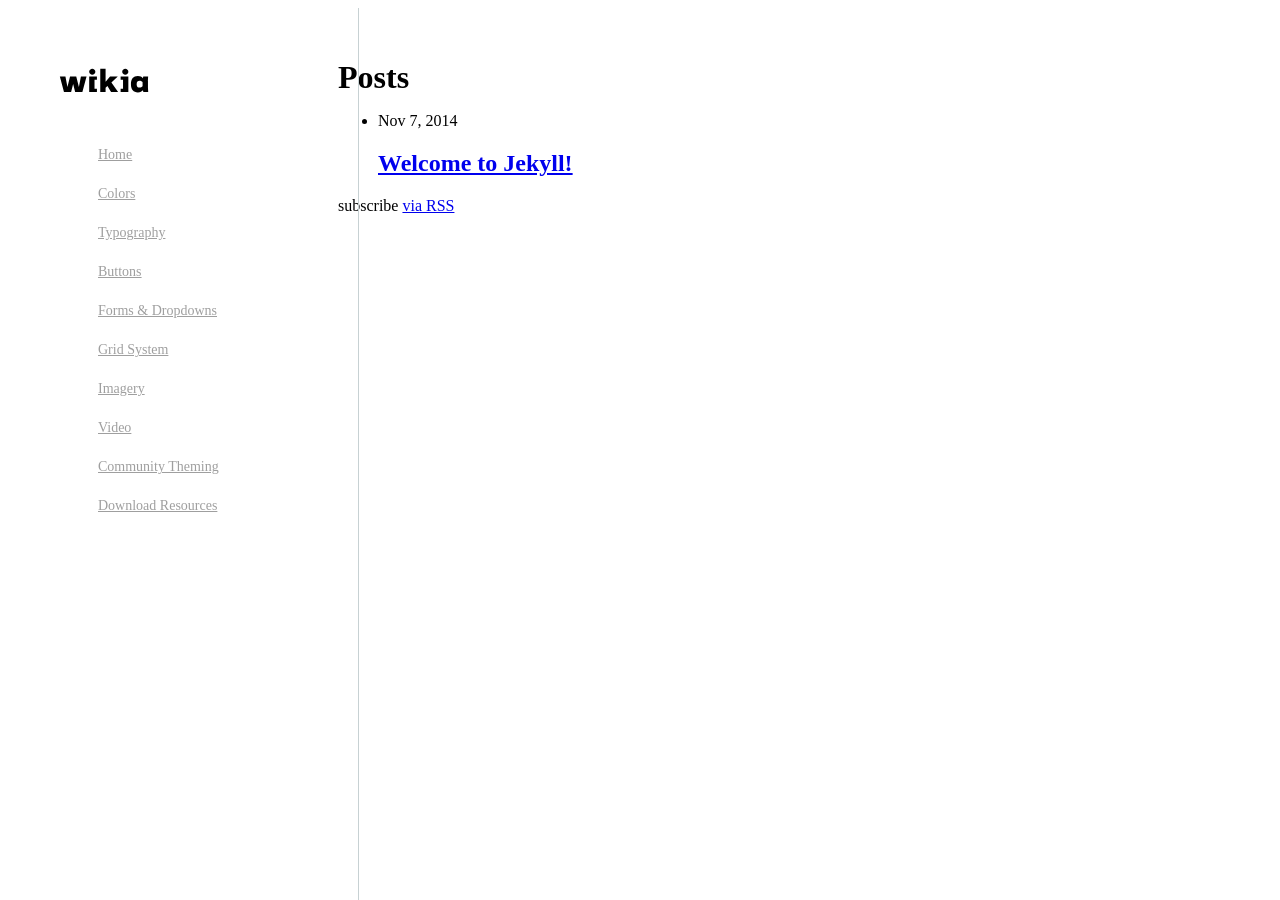
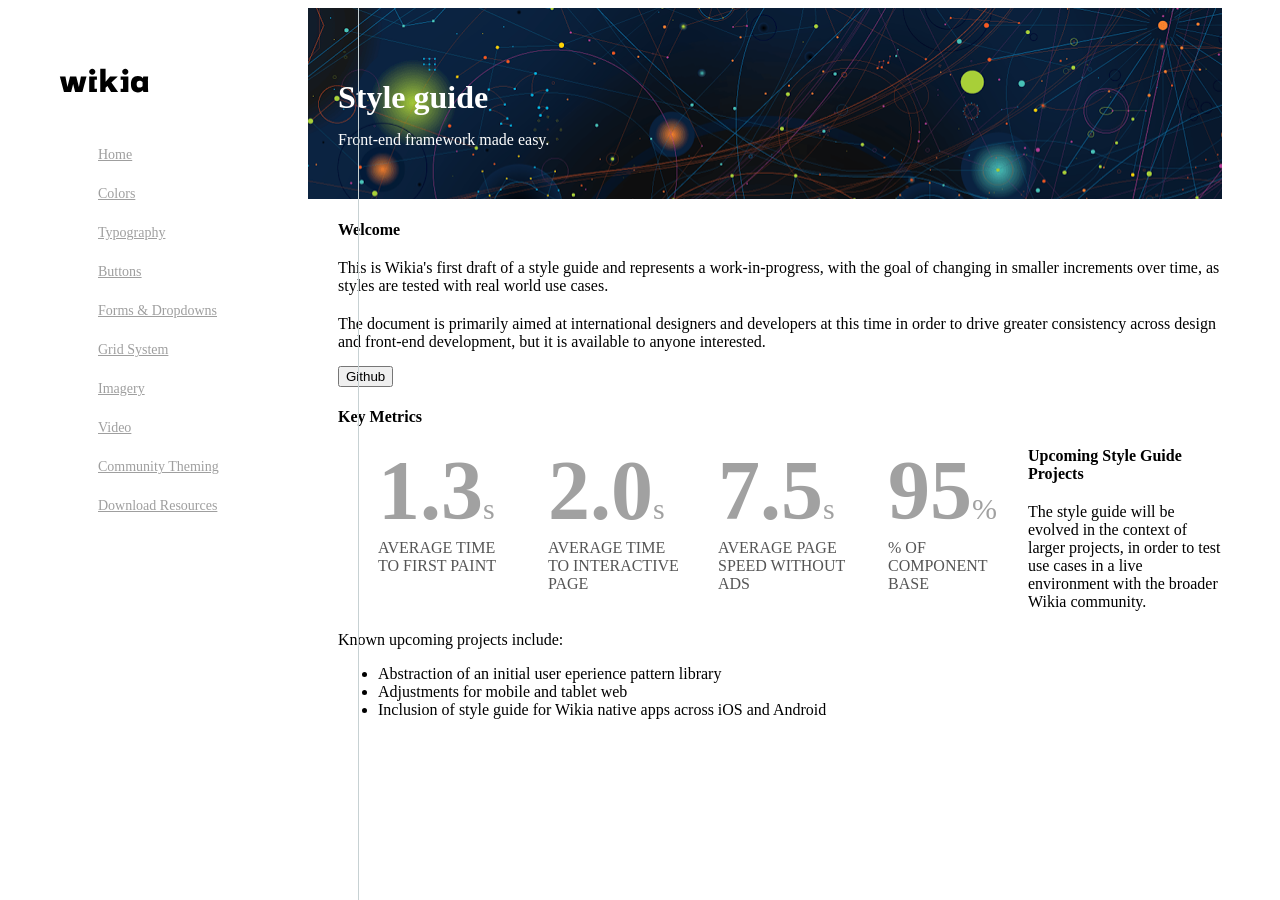
Before and after one commit to Wikia/style-guide, a Jekyll site: the page built from index.html, in a window 1280 px wide. Built offline with Jekyll 4.4.1, drawn with Linux system fonts in a browser that asks for light colours.

Commit message:
Move 'Home' page to Jekyll index

```diff
--- a/_includes/sidenav.html
+++ b/_includes/sidenav.html
@@ -2,7 +2,7 @@
     <img src="{{'/assets/images/wikia_logo.svg' | prepend: site.baseurl}}" alt="Wikia" class="logo">
 	<ul>
 		<li>
-			<a href="{{site.baseurl}}/section/home">Home</a>
+			<a href="{{site.baseurl}}/">Home</a>
 		</li>
 		<li>
 			<a href="{{site.baseurl}}/section/colors">Colors</a>
--- a/_sass/layout.scss
+++ b/_sass/layout.scss
@@ -162,6 +162,10 @@
 		color: #fff;
 		margin: -30px 0 0 -30px;
 		padding: 50px 30px;
+
+		* {
+			color: #fff;
+		}
 	}
 
 	.icon-btn {
@@ -174,6 +178,9 @@
 	.input-container {
 		width: 300px;
 	}
+
+	ul.metrics {
+		list-style: none;
 
 		li.metric {
 			float: left;
@@ -197,6 +204,7 @@
 
 			&:last-of-type {
 				margin-right: 0;
+			}
 		}
 	}
 
--- a/index.html
+++ b/index.html
@@ -1,23 +1,53 @@
 ---
 layout: default
+title: Wikia Style Guide
 ---
+<header>
+	<h1>Style guide</h1>
+	Front-end framework made easy.
+</header>
 
-<div class="home">
+<h4>Welcome</h4>
+<p>
+	This is Wikia's first draft of a style guide and represents a work-in-progress, with the goal of changing in smaller increments over time, as styles are tested with real world use cases.
+</p>
+<p>
+	The document is primarily aimed at international designers and developers at this time in order to drive greater consistency across design and front-end development, but it is available to anyone interested.
+</p>
+<a href="https://github.com/wikia/style-guide" target="_blank">
+	<button>Github</button>
+</a>
 
-  <h1 class="page-heading">Posts</h1>
+<h4>Key Metrics</h4>
+<ul class="metrics">
+	<li class="metric">
+		<div class="value"><span>1.3</span>s</div>
+		<span class="description">Average time to first paint</span>
+	</li>
+	<li class="metric">
+		<div class="value"><span>2.0</span>s</div>
+		<span class="description">Average time to interactive page</span>
+	</li>
+	<li class="metric">
+		<div class="value"><span>7.5</span>s</div>
+		<span class="description">Average page speed without ads</span>
+	</li>
+	<li class="metric">
+		<div class="value"><span>95</span>%</div>
+		<span class="description">% of component base</span>
+	</li>
+</ul>
+<div class="clearfix"></div>
 
-  <ul class="post-list">
-    {% for post in site.posts %}
-      <li>
-        <span class="post-meta">{{ post.date | date: "%b %-d, %Y" }}</span>
-
-        <h2>
-          <a class="post-link" href="{{ post.url | prepend: site.baseurl }}">{{ post.title }}</a>
-        </h2>
-      </li>
-    {% endfor %}
-  </ul>
-
-  <p class="rss-subscribe">subscribe <a href="{{ "/feed.xml" | prepend: site.baseurl }}">via RSS</a></p>
-
-</div>
+<h4>Upcoming Style Guide Projects</h4>
+<p>
+	The style guide will be evolved in the context of larger projects, in order to test use cases in a live environment with the broader Wikia community.
+</p>
+<p>
+	Known upcoming projects include:
+	<ul>
+		<li>Abstraction of an initial user eperience pattern library</li>
+		<li>Adjustments for mobile and tablet web</li>
+		<li>Inclusion of style guide for Wikia native apps across iOS and Android</li>
+	</ul>
+</p>
```
Also changed, not shown: section/home/index.html (deleted, +0 -53 lines). Lines whose indentation alone changed are shown as unchanged.
